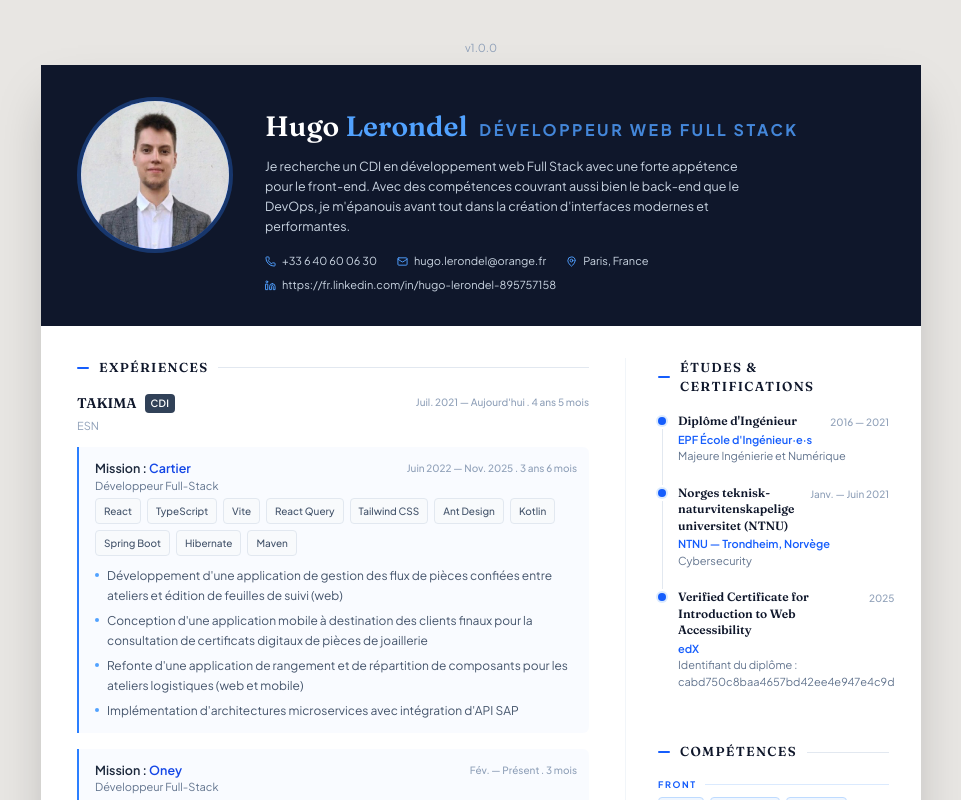
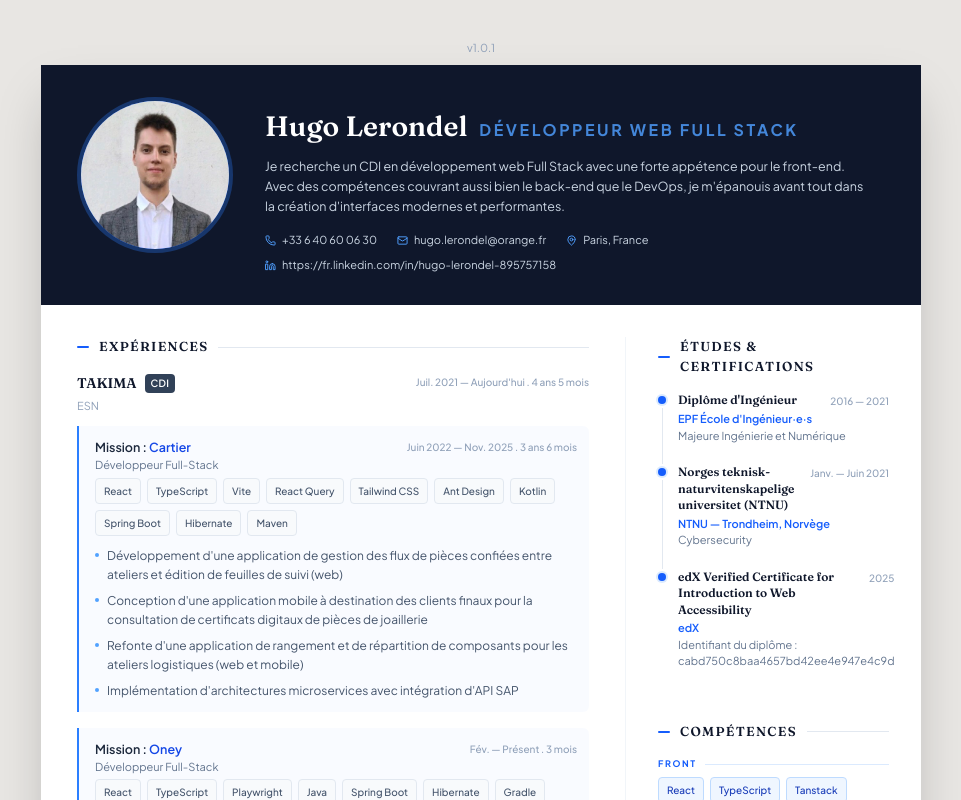
Before and after one commit to hugo-lerondel/cv, a React (Vite) app: page / in a window 1280 px wide. Shown: the top 800 px of the page, without its empty margins (159-1120 px from the left). Built offline with nearby package versions, Linux system fonts and the light colour scheme.

Commit message:
feat: change style

```diff
--- a/package.json
+++ b/package.json
@@ -2,7 +2,7 @@
 	"name": "cv",
 	"author": "hugo-lerondel",
 	"private": true,
-	"version": "1.0.0",
+	"version": "1.0.1",
 	"type": "module",
 	"packageManager": "bun@1.3.10",
 	"scripts": {
--- a/src/app/components/Header.tsx
+++ b/src/app/components/Header.tsx
@@ -29,15 +29,14 @@ export function Header() {
 							className="text-[28px] font-semibold text-white leading-tight"
 							style={{ fontFamily: "'Fraunces', serif" }}
 						>
-							{profile.firstName}{" "}
-							<span className="text-blue-400">{profile.lastName}</span>
+							{profile.firstName} <span>{profile.lastName}</span>
 						</h1>
 						<span className="text-[16px] font-bold uppercase tracking-[0.16em] text-blue-400/80">
 							{profile.title}
 						</span>
 					</div>
 
-					<p className="text-[12.5px] text-slate-300 leading-relaxed mt-3 max-w-[490px]">
+					<p className="text-[12.5px] text-slate-300 leading-relaxed mt-3 max-w-[600px]">
 						{profile.intro}
 					</p>
 
--- a/src/data/cv-data.ts
+++ b/src/data/cv-data.ts
@@ -115,7 +115,7 @@ export const education = [
 		note: null,
 	},
 	{
-		degree: "Verified Certificate for Introduction to Web Accessibility",
+		degree: "edX Verified Certificate for Introduction to Web Accessibility",
 		school: "edX",
 		field: "Identifiant du diplôme : cabd750c8baa4657bd42ee4e947e4c9d",
 		period: "2025",
```
